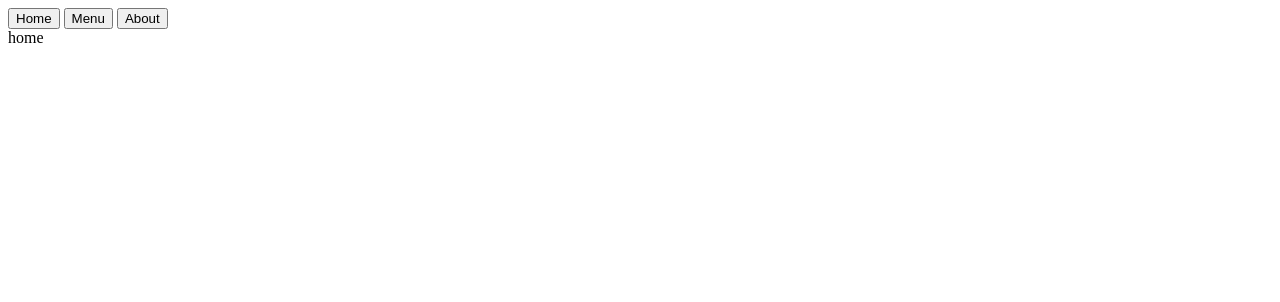
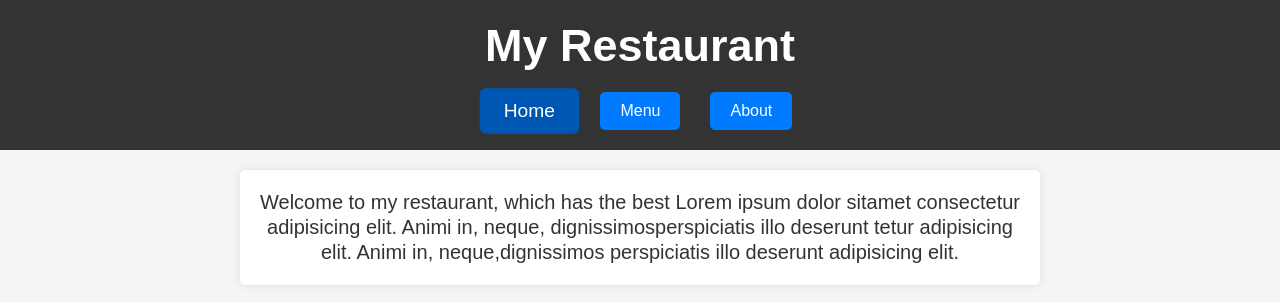
Before and after one commit to AltayHodo/odin-restaurant, a website built with webpack: page src/index.html in a window 1280 px wide. Built offline with nearby package versions, Linux system fonts and the light colour scheme.

Commit message:
Add basic styles

```diff
--- a/package.json
+++ b/package.json
@@ -12,7 +12,9 @@
   "author": "",
   "license": "ISC",
   "devDependencies": {
+    "css-loader": "^7.1.1",
     "html-webpack-plugin": "^5.6.0",
+    "style-loader": "^4.0.0",
     "webpack": "^5.91.0",
     "webpack-cli": "^5.1.4",
     "webpack-dev-server": "^5.0.4",
--- a/src/index.html
+++ b/src/index.html
@@ -7,6 +7,7 @@
 </head>
 <body>
   <header>
+    <h1>My Restaurant</h1>
     <nav>
       <button>Home</button>
       <button>Menu</button>
--- a/src/index.js
+++ b/src/index.js
@@ -1,6 +1,7 @@
 import setAbout from "./pages/about";
 import setHome from "./pages/home";
 import setMenu from "./pages/menu";
+import './style.css';
 
 const navButtons = document.querySelectorAll('nav > button');
 navButtons.forEach(button => {
@@ -9,6 +10,7 @@ navButtons.forEach(button => {
 
 function updatePage(e){
   const page = e.target.textContent;
+  const button = e.target;
   if (page === 'Home'){
     setHome();
   } else if (page === 'Menu'){
@@ -16,6 +18,13 @@ function updatePage(e){
   } else {
     setAbout();
   }
+
+  navButtons.forEach(button => button.classList.remove('active'));
+  button.classList.add('active');
 }
 
-window.onload = () => setHome();
+
+window.onload = () => {
+  setHome();
+  document.querySelector('nav > button:first-child').classList.add('active');
+}
--- a/src/pages/home.js
+++ b/src/pages/home.js
@@ -1,7 +1,8 @@
 function setHome(){
   const container = document.querySelector('#content');
   container.innerHTML = '';
-  container.textContent = 'home';
+  container.textContent = 'Welcome to my restaurant, which has the best Lorem ipsum dolor sitamet consectetur adipisicing elit. Animi in, neque, dignissimosperspiciatis illo deserunt tetur adipisicing elit. Animi in, neque,dignissimos perspiciatis illo deserunt adipisicing elit.';
 }
 
+
 export default setHome;
--- /dev/null
+++ b/src/style.css
@@ -0,0 +1,72 @@
+* {
+  margin: 0;
+  padding: 0;
+  box-sizing: border-box;
+}
+
+body {
+  font-family: Arial, sans-serif;
+  background-color: #f5f5f5;
+  color: #333;
+  display: flex;
+  flex-direction: column;
+  align-items: center;
+  height: 100vh;
+  text-align: center;
+}
+
+header {
+  background-color: #333;
+  color: #fff;
+  padding: 20px;
+  width: 100%;
+}
+
+h1 {
+  margin-bottom: 20px;
+  font-size: 45px;
+}
+
+nav {
+  display: flex;
+  justify-content: center;
+  gap: 30px;
+}
+
+nav > button {
+  background-color: #007BFF;
+  border: none;
+  border-radius: 5px;
+  color: white;
+  padding: 10px 20px;
+  font-size: 16px;
+  cursor: pointer;
+  transition: background-color 0.3s ease, transform 0.3s ease;
+}
+
+nav > button:hover {
+  background-color: #0056b3;
+  transform: scale(1.1)
+}
+
+nav > button:focus {
+  outline: none;
+  box-shadow: 0 0 5px rgba(0,123,255,0.5);
+}
+
+nav > button.active{
+  background-color: #0056b3;
+  transform: scale(1.2);
+}
+
+#content {
+  margin-top: 20px;
+  padding: 20px;
+  width: 80%;
+  max-width: 800px;
+  background-color: white;
+  box-shadow: 0 0 10px rgba(0, 0, 0, 0.1);
+  border-radius: 5px;
+  line-height: 25px;
+  font-size: 20px;
+}
--- a/webpack.common.js
+++ b/webpack.common.js
@@ -9,6 +9,14 @@ module.exports = {
     path: path.resolve(__dirname, 'dist'),
     clean: true,
   },
+  module: {
+    rules: [
+      {
+        test: /\.css$/i,
+        use: ['style-loader', 'css-loader'],
+      },
+    ],
+  },
   plugins: [
     new HtmlWebpackPlugin({
       template: './src/index.html'
```
Also changed, not shown: 1 other file.
